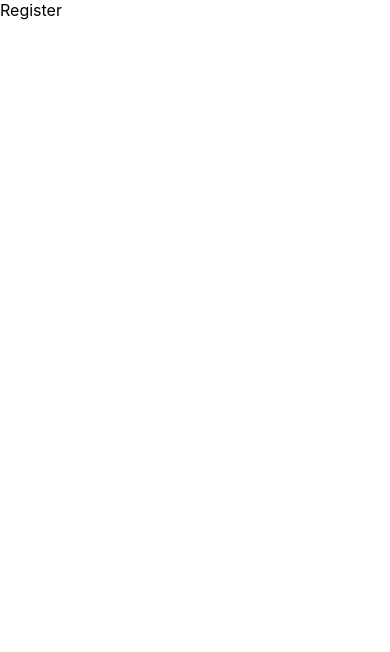
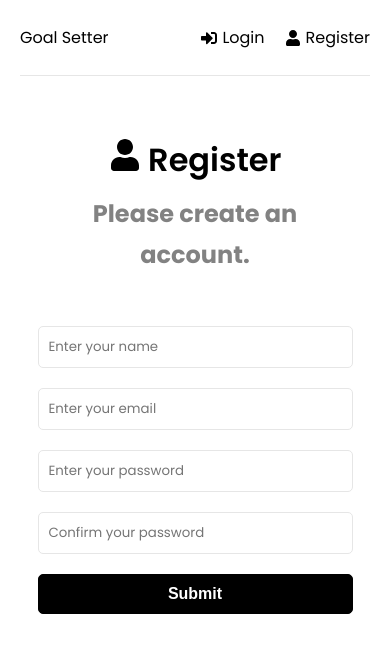
Before and after one commit to laous/mern-goals, a React (Create React App) app in the folder frontend/: page /register in a window 390 px wide. Shown: the top 652 px of the page. Built offline with nearby package versions, Linux system fonts and the light colour scheme.

Commit message:
login and register pages

```diff
--- a/frontend/package.json
+++ b/frontend/package.json
@@ -9,6 +9,7 @@
     "@testing-library/user-event": "^7.2.1",
     "react": "^17.0.2",
     "react-dom": "^17.0.2",
+    "react-icons": "^4.3.1",
     "react-redux": "^7.2.6",
     "react-router-dom": "^6.2.2",
     "react-scripts": "5.0.0"
--- a/frontend/src/App.js
+++ b/frontend/src/App.js
@@ -2,11 +2,13 @@
 import Dashboard from "./pages/Dashboard";
 import Register from "./pages/Register";
 import Login from "./pages/Login";
+import Navbar from "./components/Navbar";
 
 function App() {
   return (
     <BrowserRouter>
       <div className="container">
+        <Navbar />
         <Routes>
           <Route path="/">
             <Route path="register" element={<Register />} />
--- /dev/null
+++ b/frontend/src/components/Navbar.jsx
@@ -0,0 +1,26 @@
+import { FaSignInAlt, FaSingOutAlt, FaUser } from "react-icons/fa";
+import { Link } from "react-router-dom";
+
+const Navbar = () => {
+  return (
+    <header className="header">
+      <div className="logo">
+        <Link to="/">Goal Setter</Link>
+      </div>
+      <ul>
+        <li>
+          <Link to="/login">
+            <FaSignInAlt /> Login
+          </Link>
+        </li>
+        <li>
+          <Link to="/register">
+            <FaUser /> Register
+          </Link>
+        </li>
+      </ul>
+    </header>
+  );
+};
+
+export default Navbar;
--- a/frontend/src/index.css
+++ b/frontend/src/index.css
@@ -1,13 +1,215 @@
-body {
+@import url("https://fonts.googleapis.com/css2?family=Poppins:wght@300;400;600;700&display=swap");
+
+* {
   margin: 0;
-  font-family: -apple-system, BlinkMacSystemFont, 'Segoe UI', 'Roboto', 'Oxygen',
-    'Ubuntu', 'Cantarell', 'Fira Sans', 'Droid Sans', 'Helvetica Neue',
-    sans-serif;
-  -webkit-font-smoothing: antialiased;
-  -moz-osx-font-smoothing: grayscale;
+  padding: 0;
+  box-sizing: border-box;
 }
 
-code {
-  font-family: source-code-pro, Menlo, Monaco, Consolas, 'Courier New',
-    monospace;
+body {
+  font-family: "Poppins", sans-serif;
+  height: 100vh;
 }
+
+a {
+  text-decoration: none;
+  color: #000;
+}
+
+p {
+  line-height: 1.7;
+}
+
+ul {
+  list-style: none;
+}
+
+li {
+  line-height: 2.2;
+}
+
+h1,
+h2,
+h3 {
+  font-weight: 600;
+  margin-bottom: 10px;
+}
+
+.container {
+  width: 100%;
+  max-width: 960px;
+  margin: 0 auto;
+  padding: 0 20px;
+  text-align: center;
+}
+
+.header {
+  display: flex;
+  justify-content: space-between;
+  align-items: center;
+  padding: 20px 0;
+  border-bottom: 1px solid #e6e6e6;
+  margin-bottom: 60px;
+}
+
+.header ul {
+  display: flex;
+  align-items: center;
+  justify-content: space-between;
+}
+
+.header ul li {
+  margin-left: 20px;
+}
+
+.header ul li a {
+  display: flex;
+  align-items: center;
+}
+
+.header ul li a:hover {
+  color: #777;
+}
+
+.header ul li a svg {
+  margin-right: 5px;
+}
+
+.heading {
+  font-size: 2rem;
+  font-weight: 700;
+  margin-bottom: 50px;
+  padding: 0 20px;
+}
+
+.heading p {
+  color: #828282;
+}
+
+.goals {
+  display: grid;
+  grid-template-columns: repeat(2, 1fr);
+  gap: 10px;
+}
+
+.goal {
+  background-color: #f4f4f4;
+  margin: 10px 0;
+  padding: 20px 0 10px;
+  position: relative;
+}
+
+.goal .close {
+  position: absolute;
+  top: 10px;
+  right: 15px;
+  cursor: pointer;
+  border: none;
+  background: none;
+}
+
+.form,
+.content {
+  width: 70%;
+  margin: 0 auto;
+}
+
+.form-group {
+  margin-bottom: 10px;
+}
+
+.form-group input,
+.form-group textarea,
+.form-group select {
+  width: 100%;
+  padding: 10px;
+  border: 1px solid #e6e6e6;
+  border-radius: 5px;
+  margin-bottom: 10px;
+  font-family: inherit;
+}
+
+.form-group label {
+  text-align: left;
+  display: block;
+  margin: 0 0 5px 3px;
+}
+
+.btn {
+  padding: 10px 20px;
+  border: 1px solid #000;
+  border-radius: 5px;
+  background: #000;
+  color: #fff;
+  font-size: 16px;
+  font-weight: 700;
+  cursor: pointer;
+  text-align: center;
+  appearance: button;
+  display: flex;
+  align-items: center;
+  justify-content: center;
+}
+
+.btn svg {
+  margin-right: 8px;
+}
+
+.btn-reverse {
+  background: #fff;
+  color: #000;
+}
+
+.btn-block {
+  width: 100%;
+  margin-bottom: 20px;
+}
+
+.btn:hover {
+  transform: scale(0.98);
+}
+
+.loadingSpinnerContainer {
+  position: fixed;
+  top: 0;
+  right: 0;
+  bottom: 0;
+  left: 0;
+  background-color: rgba(0, 0, 0, 0.5);
+  z-index: 5000;
+  display: flex;
+  justify-content: center;
+  align-items: center;
+}
+
+.loadingSpinner {
+  width: 64px;
+  height: 64px;
+  border: 8px solid;
+  border-color: #000 transparent #555 transparent;
+  border-radius: 50%;
+  animation: spin 1.2s linear infinite;
+}
+
+@keyframes spin {
+  0% {
+    transform: rotate(0deg);
+  }
+  100% {
+    transform: rotate(360deg);
+  }
+}
+
+@media (max-width: 600px) {
+  .form {
+    width: 90%;
+  }
+
+  .heading h1 {
+    font-size: 2rem;
+  }
+
+  .heading p {
+    font-size: 1.5rem;
+  }
+}
--- a/frontend/src/pages/Login.jsx
+++ b/frontend/src/pages/Login.jsx
@@ -1,7 +1,66 @@
-import React from "react";
+import React, { useState, useEffect } from "react";
+import { FaSignInAlt } from "react-icons/fa";
 
 const Login = () => {
-  return <div>Login</div>;
+  const [formData, setFormData] = useState({
+    email: "",
+    password: "",
+  });
+  const { email, password } = formData;
+
+  const onChange = (e) => {
+    setFormData((prevState) => ({
+      ...prevState,
+      [e.target.name]: e.target.value,
+    }));
+  };
+
+  const onSubmit = (e) => {
+    e.preventDefault();
+  };
+
+  return (
+    <>
+      <section className="heading">
+        <h1>
+          <FaSignInAlt /> Login
+        </h1>
+        <p>Please login to your account.</p>
+      </section>
+      <section className="form">
+        <form onSubmit={onSubmit}>
+          <div className="form-group">
+            <input
+              type="text"
+              className="form-control"
+              id="email"
+              name="email"
+              value={email}
+              placeholder="Enter your email"
+              onChange={onChange}
+            />
+          </div>
+          <div className="form-group">
+            <input
+              type="password"
+              className="form-control"
+              id="password"
+              name="password"
+              value={password}
+              placeholder="Enter your password"
+              onChange={onChange}
+            />
+          </div>
+
+          <div className="form-group">
+            <button type="submit" className="btn btn-block">
+              Submit
+            </button>
+          </div>
+        </form>
+      </section>
+    </>
+  );
 };
 
 export default Login;
--- a/frontend/src/pages/Register.jsx
+++ b/frontend/src/pages/Register.jsx
@@ -1,7 +1,89 @@
-import React from "react";
+import { useEffect, useState } from "react";
+import { FaUser } from "react-icons/fa";
 
 const Register = () => {
-  return <div>Register</div>;
+  const [formData, setFormData] = useState({
+    name: "",
+    email: "",
+    password: "",
+    password2: "",
+  });
+  const { name, email, password, password2 } = formData;
+
+  const onChange = (e) => {
+    setFormData((prevState) => ({
+      ...prevState,
+      [e.target.name]: e.target.value,
+    }));
+  };
+
+  const onSubmit = (e) => {
+    e.preventDefault();
+  };
+
+  return (
+    <>
+      <section className="heading">
+        <h1>
+          <FaUser /> Register
+        </h1>
+        <p>Please create an account.</p>
+      </section>
+      <section className="form">
+        <form onSubmit={onSubmit}>
+          <div className="form-group">
+            <input
+              type="text"
+              className="form-control"
+              id="name"
+              name="name"
+              value={name}
+              placeholder="Enter your name"
+              onChange={onChange}
+            />
+          </div>
+          <div className="form-group">
+            <input
+              type="text"
+              className="form-control"
+              id="email"
+              name="email"
+              value={email}
+              placeholder="Enter your email"
+              onChange={onChange}
+            />
+          </div>
+          <div className="form-group">
+            <input
+              type="password"
+              className="form-control"
+              id="password"
+              name="password"
+              value={password}
+              placeholder="Enter your password"
+              onChange={onChange}
+            />
+          </div>
+          <div className="form-group">
+            <input
+              type="password"
+              className="form-control"
+              id="password2"
+              name="password2"
+              value={password2}
+              placeholder="Confirm your password"
+              onChange={onChange}
+            />
+          </div>
+          <div className="form-group">
+            <button type="submit" className="btn btn-block">
+              Submit
+            </button>
+          </div>
+        </form>
+      </section>
+    </>
+  );
 };
 
 export default Register;
```
Also changed, not shown: 1 other file (tests, documents, lock files or other folders).
